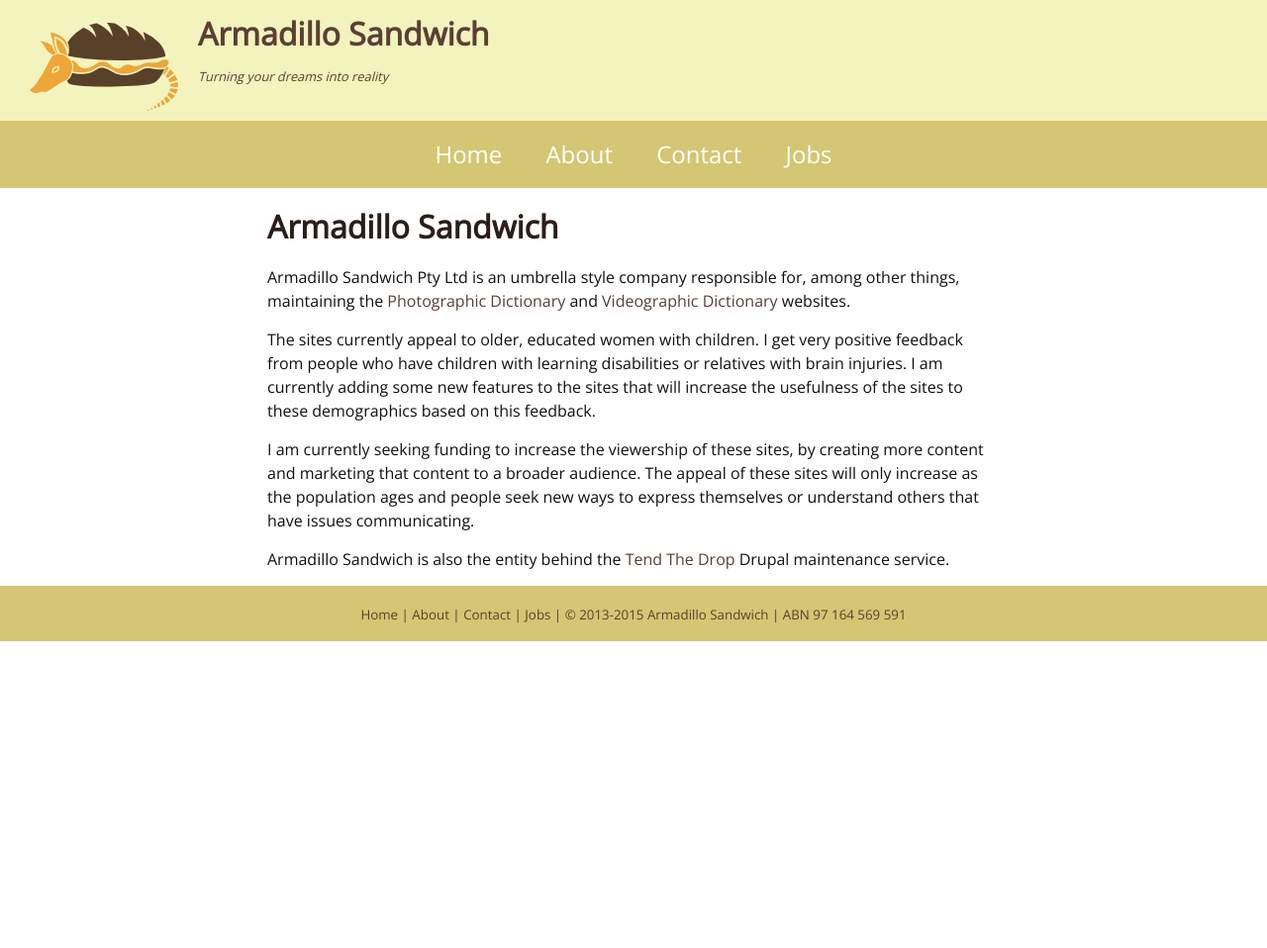
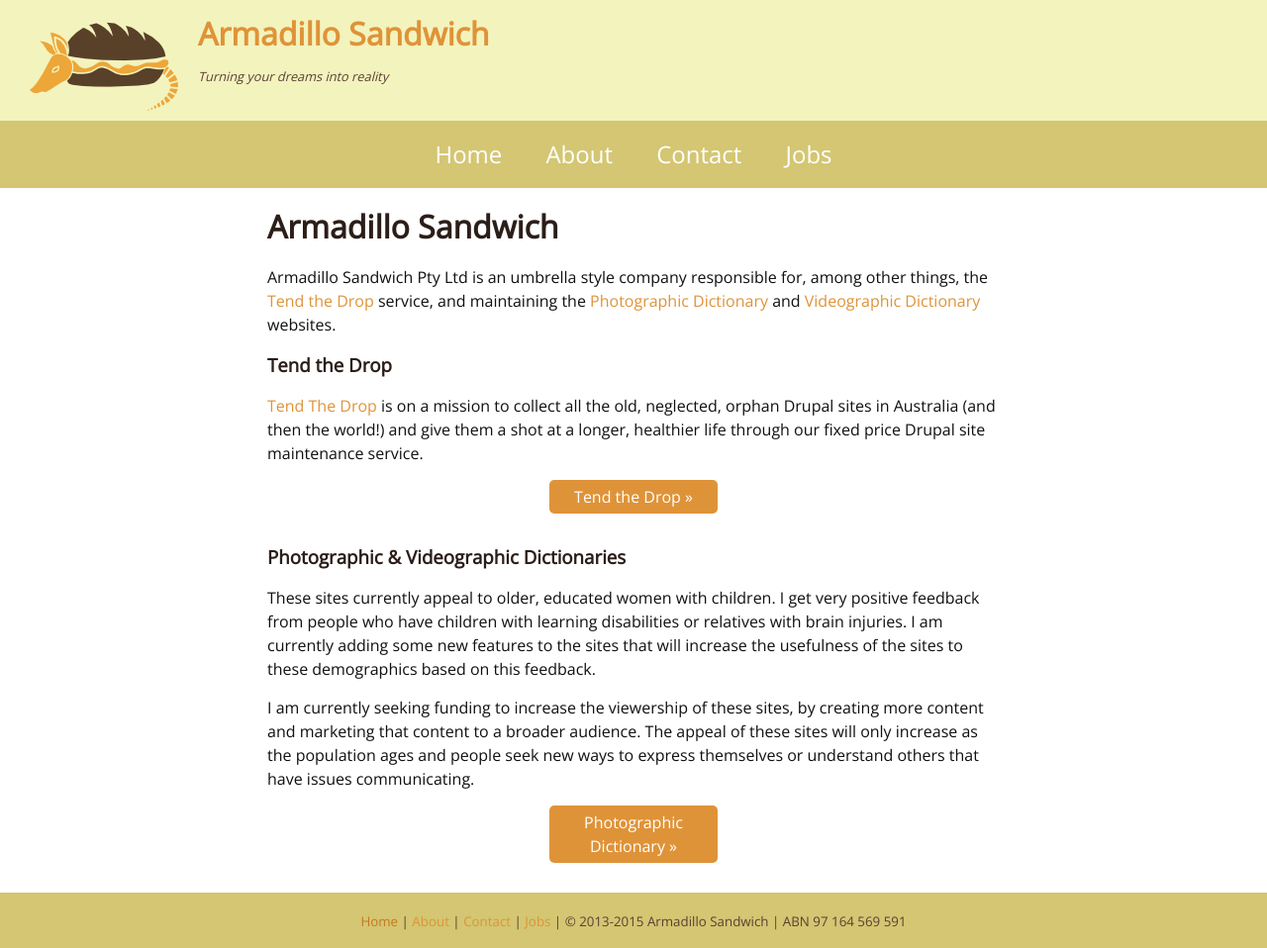
Before and after one commit to rumpledelf/armadillosandwich, a Jekyll site: the page built from index.html, in a window 1280 px wide. Shown: the whole page at 99% size. Built offline with Jekyll 4.4.1, drawn with Linux system fonts in a browser that asks for light colours; before the commit the page ends 900 px from its top, so only the background shows below that.

Commit message:
Made things betterer

```diff
--- a/_includes/header.html
+++ b/_includes/header.html
@@ -6,7 +6,7 @@
 
 <div id="menu">
   <div class="inner">
-    <a href="{{ site.baseurl }}">Home</a>
+    <a href="{{ site.baseurl }}/">Home</a>
     {% for page in site.pages %}
       {% if page.title %}
         <a class="page-link" href="{{ page.url | prepend: site.baseurl }}">{{ page.title }}</a>
--- a/_sass/_base.scss
+++ b/_sass/_base.scss
@@ -2,13 +2,13 @@
  * Links
  */
 a{
-  color: $brown;
+  color: $orange;
   text-decoration: none;
   &:visited {
-    color: $brown;
+    color: darken($orange,10%);
   }
   &:hover {
-    color: $orange;
+    color: darken($darkbeige,10%);
   }
 }
 
--- a/_sass/_layout.scss
+++ b/_sass/_layout.scss
@@ -34,6 +34,21 @@
   }
 }
 
+.extlink{
+  display: block;
+  width: 150px;
+  margin: $spacing-unit/2 auto $spacing-unit auto;
+  color: white !important;
+  text-align: center;
+  padding:5px 10px;
+  background-color: $orange;
+  border-radius: 5px;
+  &:hover{
+    color: $beige;
+    background-color: darken($orange, 10%);
+  }
+}
+
 #footer{
   background-color: $darkbeige;
   color: $brown;
--- a/index.html
+++ b/index.html
@@ -3,14 +3,19 @@
 ---
 <h1>Armadillo Sandwich</h1>
 <p>
-  Armadillo Sandwich Pty Ltd is an umbrella style company responsible for, among other things, maintaining the <a href="https://photographicdictionary.com" rel="nofollow">Photographic Dictionary</a> and <a href="http://videographicdictionary.com" rel="nofollow">Videographic Dictionary</a> websites.
+  Armadillo Sandwich Pty Ltd is an umbrella style company responsible for, among other things, the <a href="http://tendthedrop.com" rel="nofollow">Tend the Drop</a> service, and maintaining the <a href="https://photographicdictionary.com" rel="nofollow">Photographic Dictionary</a> and <a href="http://videographicdictionary.com" rel="nofollow">Videographic Dictionary</a> websites.
 </p>
+<h3>Tend the Drop</h3>
 <p>
-  The sites currently appeal to older, educated women with children. I get very positive feedback from people who have children with learning disabilities or relatives with brain injuries. I am currently adding some new features to the sites that will increase the usefulness of the sites to these demographics based on this feedback.
+  <a href="http://tendthedrop.com" rel="nofollow">Tend The Drop</a> is on a mission to collect all the old, neglected, orphan Drupal sites in Australia (and then the world!) and give them a shot at a longer, healthier life through our fixed price Drupal site maintenance service.
+</p>
+<a class="extlink" href="http://tendthedrop.com" rel="nofollow">Tend the Drop &raquo;</a>
+
+<h3>Photographic & Videographic Dictionaries</h3>
+<p>
+  These sites currently appeal to older, educated women with children. I get very positive feedback from people who have children with learning disabilities or relatives with brain injuries. I am currently adding some new features to the sites that will increase the usefulness of the sites to these demographics based on this feedback.
 </p>
 <p>
   I am currently seeking funding to increase the viewership of these sites, by creating more content and marketing that content to a broader audience. The appeal of these sites will only increase as the population ages and people seek new ways to express themselves or understand others that have issues communicating.
 </p>
-<p>
-  Armadillo Sandwich is also the entity behind the <a href="http://tendthedrop.com">Tend The Drop</a> Drupal maintenance service.
-</p>
+<a class="extlink" href="https://photographicdictionary.com" rel="nofollow">Photographic Dictionary &raquo;</a>
```
Also changed, not shown: contact.md (+3 -2 lines), jobs.md (+5 -4 lines).
